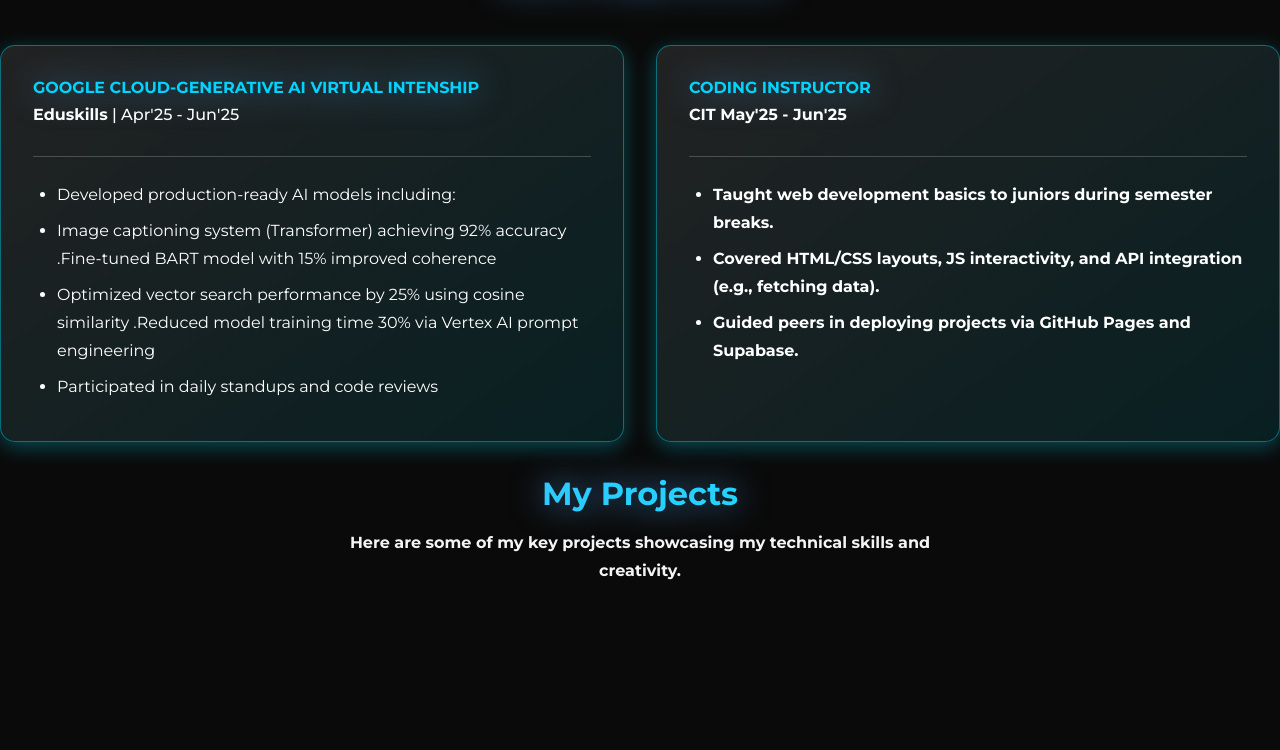
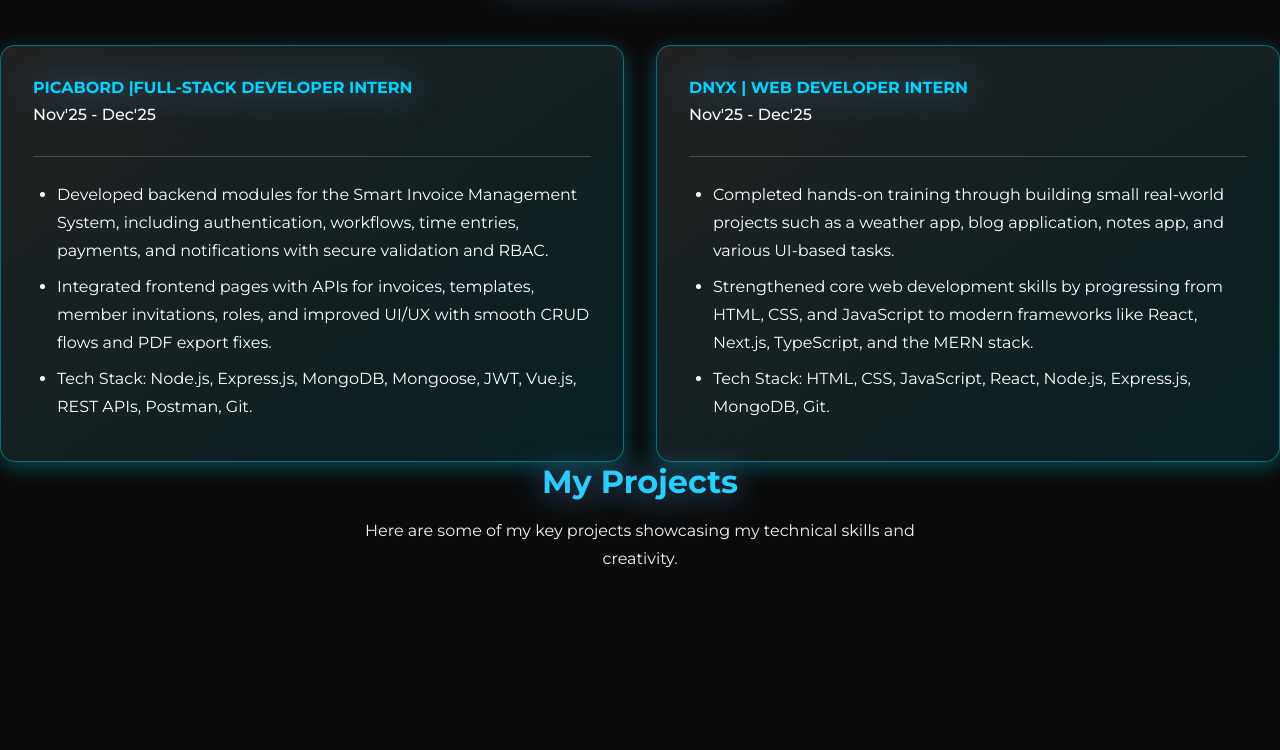
Before and after one commit to SRIRAM-B-CIT/SRIRAM_PORTFOLIO, a plain HTML site: page index.html in a window 1280 px wide. Shown: the part 2510-3260 px from the top of the page. Drawn offline with nearby package versions, Linux system fonts and the light colour scheme.

Commit message:
Updated experience

```diff
--- a/index.html
+++ b/index.html
@@ -148,30 +148,27 @@ Let's connect and grow together!</big>
       <div class="experience__grid">
         <div class="experience__card">
           <div class="experience__header">
-            <h4>GOOGLE CLOUD-GENERATIVE AI VIRTUAL INTENSHIP</h4>
-            <p><strong>Eduskills</strong> | Apr'25 - Jun'25</p>
+            <h4>PICABORD |FULL-STACK DEVELOPER INTERN</h4>
+            <p>Nov'25 - Dec'25</p>
           </div>
           <div class="experience__content">
             <ul>
-              <li>Developed production-ready AI models including: </li>
-          <li>Image captioning system (Transformer) achieving 92% accuracy .Fine-tuned BART
-model with 15% improved coherence </li>
-          <li> Optimized vector search performance by 25% using cosine similarity .Reduced
-model training time 30% via Vertex AI prompt engineering </li>
-          <li>Participated in daily standups and code reviews</li>
+              <li>Developed backend modules for the Smart Invoice Management System, including authentication, workflows, time entries, payments, and notifications with secure validation and RBAC. </li>
+          <li>Integrated frontend pages with APIs for invoices, templates, member invitations, roles, and improved UI/UX with smooth CRUD flows and PDF export fixes. </li>
+          <li> Tech Stack: Node.js, Express.js, MongoDB, Mongoose, JWT, Vue.js, REST APIs, Postman, Git. </li>
             </ul>
           </div>
         </div>
         <div class="experience__card">
           <div class="experience__header">
-            <h4>CODING INSTRUCTOR</h4>
-            <p><strong>CIT<strong> May'25 - Jun'25</p>
+            <h4>DNYX | WEB DEVELOPER INTERN</h4>
+            <p>Nov'25 - Dec'25</p>
           </div>
           <div class="experience__content">
             <ul>
-              <li>Taught web development basics to juniors during semester breaks. </li>
-          <li>Covered HTML/CSS layouts, JS interactivity, and API integration (e.g., fetching data). </li>
-          <li> Guided peers in deploying projects via GitHub Pages and Supabase.</li>
+              <li>Completed hands-on training through building small real-world projects such as a weather app, blog application, notes app, and various UI-based tasks. </li>
+          <li>Strengthened core web development skills by progressing from HTML, CSS, and JavaScript to modern frameworks like React, Next.js, TypeScript, and the MERN stack. </li>
+          <li> Tech Stack: HTML, CSS, JavaScript, React, Node.js, Express.js, MongoDB, Git.</li>
             </ul>
           </div>
         </div>
```
